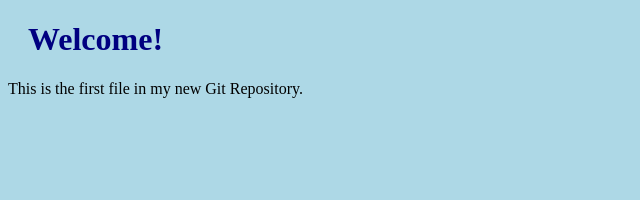
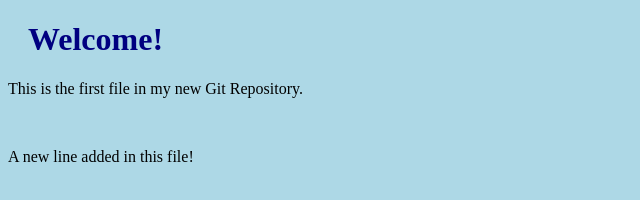
Before and after one commit to Lazinf/myFirstRepository, a plain HTML site: page index.html in a window 1280 px wide. Shown: the whole page, without its empty margins (0-640 px from the left). Drawn offline with Linux system fonts and the light colour scheme.

Commit message:
Updated index.html with a two lines added

```diff
--- a/index.html
+++ b/index.html
@@ -9,5 +9,7 @@
     <body>
         <h1>Welcome!</h1>
         <p>This is the first file in my new Git Repository.</p>
+        <br>
+        <p>A new line added in this file!</p>
     </body>
 </html>
```
